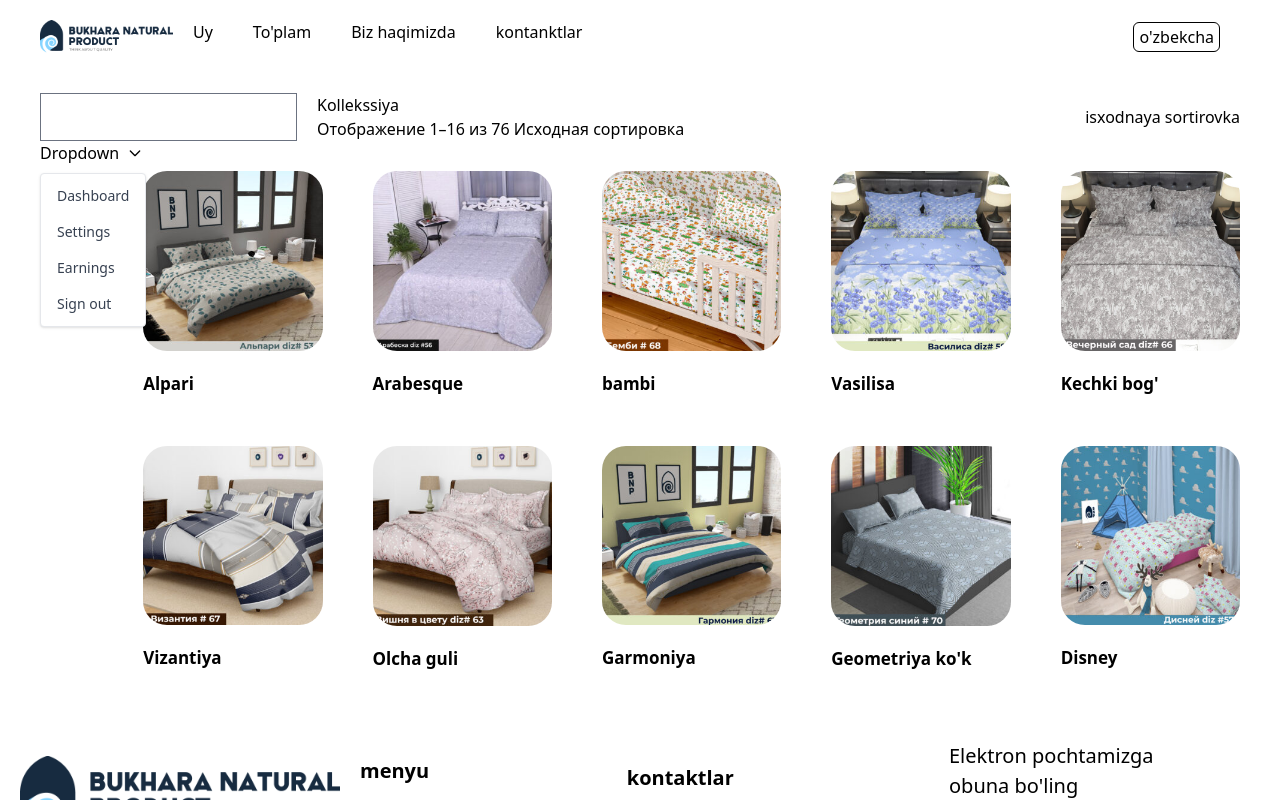
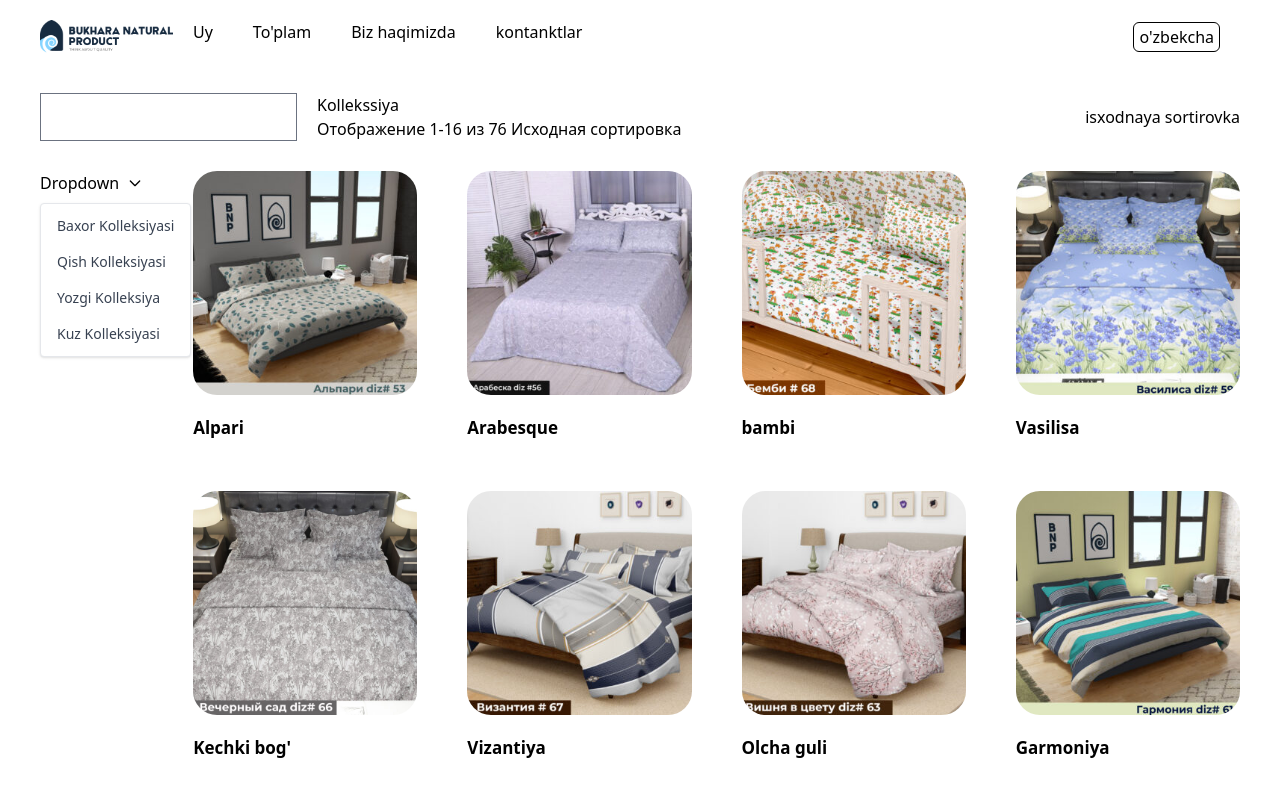
Before and after one commit to Odilkarimov/fabric, a React (Vite) app: page /shop in a window 1280 px wide. Both pictures are taken after a click on the button "Dropdown". Shown: the top 800 px of the page. Built offline with nearby package versions, Linux system fonts and the light colour scheme.

Commit message:
update dropdown rabotaet

```diff
--- a/src/components/pages/shop/index.tsx
+++ b/src/components/pages/shop/index.tsx
@@ -1,7 +1,34 @@
+import React, { useState } from "react";
+import { Dropdown } from "flowbite-react";
 import Data from "../../data/index.tsx";
-import { Dropdown } from "flowbite-react";
+
+interface Item {
+  img: string;
+  name: string;
+}
 
 const Shop = () => {
+  const [selectedCollection, setSelectedCollection] = useState<string>("Baxor Kolleksiyasi");
+
+  const handleCollectionChange = (collection: string) => {
+    setSelectedCollection(collection);
+  };
+
+  const filteredData = Data.filter((item) => {
+    switch (selectedCollection) {
+      case "Baxor Kolleksiyasi":
+        return Data.indexOf(item) < 12;
+      case "Qish Kolleksiyasi":
+        return Data.indexOf(item) >= 12 && Data.indexOf(item) < 26;
+      case "Yozgi Kolleksiya":
+        return Data.indexOf(item) >= 22 && Data.indexOf(item) < 32;
+      case "Kuz Kolleksiyasi":
+        return Data.indexOf(item) >= 18 && Data.indexOf(item) < 32;
+      default:
+        return true;
+    }
+  });
+
   return (
     <div className="container-box">
       <div className="flex justify-between">
@@ -9,32 +36,25 @@ const Shop = () => {
           <input type="text" />
           <div>
             <h2>Kollekssiya</h2>
-            <p>Отображение 1–16 из 76 Исходная сортировка</p>
+            <p>Отображение 1-16 из 76 Исходная сортировка</p>
           </div>
         </div>
         <button>isxodnaya sortirovka</button>
       </div>
-      <div className="flex items-start justify-center">
-        <div>
+      <div className="flex items-start justify-center gap-[50px]">
+        <div className="mt-[30px]">
           <Dropdown label="Dropdown" inline>
-            <Dropdown.Item>Dashboard</Dropdown.Item>
-            <Dropdown.Item>Settings</Dropdown.Item>
-            <Dropdown.Item>Earnings</Dropdown.Item>
-            <Dropdown.Item>Sign out</Dropdown.Item>
+            <Dropdown.Item onClick={() => handleCollectionChange("Baxor Kolleksiyasi")}>Baxor Kolleksiyasi</Dropdown.Item>
+            <Dropdown.Item onClick={() => handleCollectionChange("Qish Kolleksiyasi")}>Qish Kolleksiyasi</Dropdown.Item>
+            <Dropdown.Item onClick={() => handleCollectionChange("Yozgi Kolleksiya")}>Yozgi Kolleksiya</Dropdown.Item>
+            <Dropdown.Item onClick={() => handleCollectionChange("Kuz Kolleksiyasi")}>Kuz Kolleksiyasi</Dropdown.Item>
           </Dropdown>
         </div>
         <div>
-          <div className="mt-[30px] grid grid-cols-5 max-lg:grid-cols-4 max-md:grid-cols-2 gap-[50px]">
-            {Data.slice(0, 10).map((item, index) => (
-              <div
-                key={index}
-                className="flex flex-col gap-[20px] hover:text-red-600 font-semibold"
-              >
-                <img
-                  className="rounded-3xl cursor-pointer"
-                  src={item.img}
-                  alt="Error"
-                />
+          <div className="mt-[30px] grid grid-cols-4 max-lg:grid-cols-3 max-md:grid-cols-2 gap-[50px]">
+            {filteredData.map((item: Item, index: number) => (
+              <div key={index} className="flex flex-col gap-[20px] hover:text-red-600 font-semibold">
+                <img className="rounded-3xl cursor-pointer" src={item.img} alt="Error" />
                 <h1 className="text-[17px]">{item.name}</h1>
               </div>
             ))}
```
